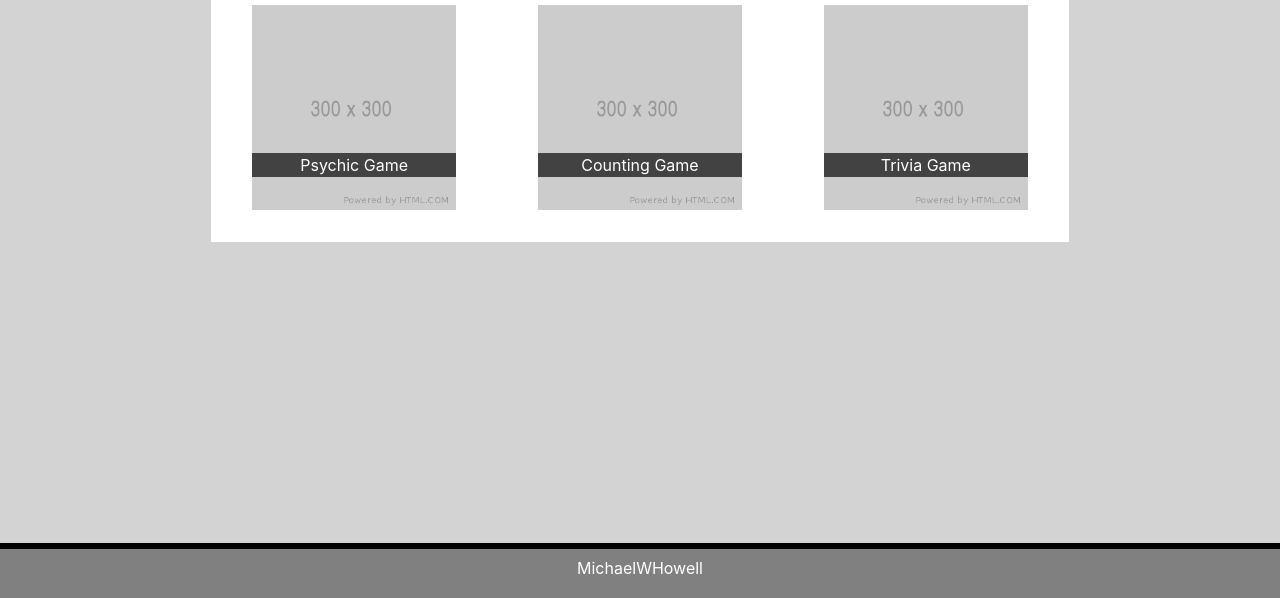
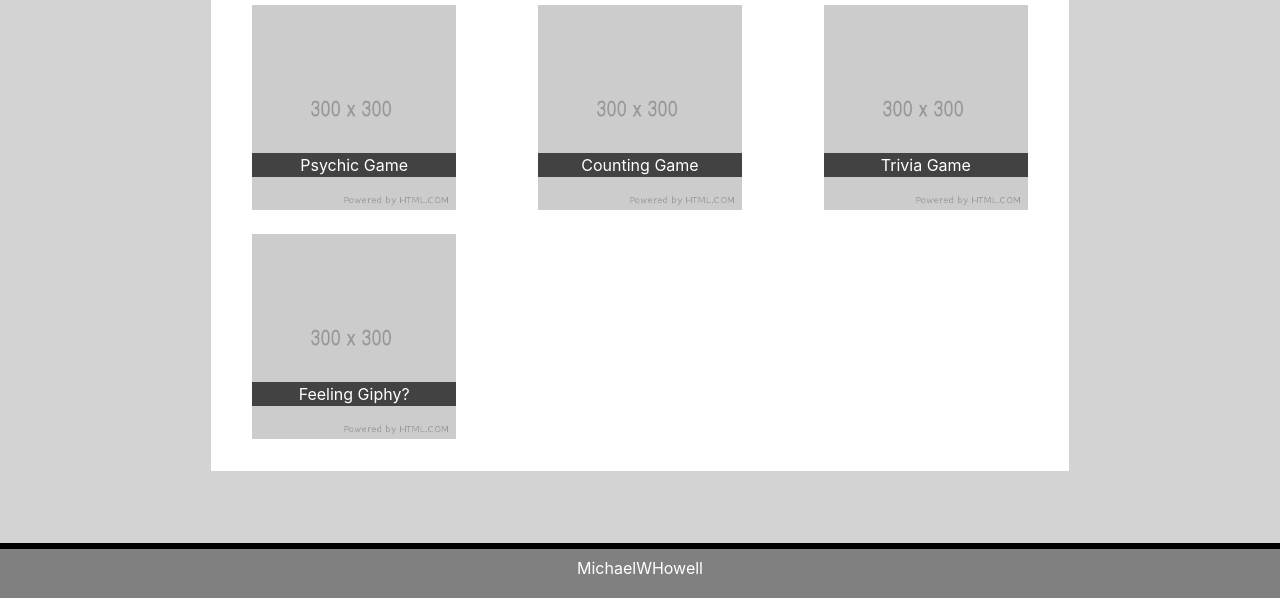
Before and after one commit to mwh1717/Bootstrap-Portfolio, a plain HTML site: page portfolio.html in a window 1280 px wide. Shown: the part 202-800 px from the top of the page. Drawn offline with nearby package versions, Linux system fonts and the light colour scheme.

Commit message:
added link to giphy

```diff
--- a/assets/css/bootstrapstyle.css
+++ b/assets/css/bootstrapstyle.css
@@ -114,6 +114,10 @@ a:hover {
     line-height: 80%;
 }
 
+#portfolioContainer {
+    margin-bottom: 5%;
+}
+
 
 
 /*MEDIA QUERY*/
--- a/portfolio.html
+++ b/portfolio.html
@@ -59,7 +59,7 @@
     </div>
 
     <!--Content-->
-    <div class="container">
+    <div class="container" id="portfolioContainer">
         <div class="row" align="center">
             <div class="col-xs-12 col-sm-12 col-md-4 col-lg-4 col-xl-4">
                 <img class="placehold" src="assets/images/placeholder.png">
@@ -74,6 +74,13 @@
                 <p class="inside"><a href="https://mwh1717.github.io/Timer-Quiz/">Trivia Game</a></p>
             </div>
         </div>
+        <div class="row" align="center">
+            <div class="col-xs-12 col-sm-12 col-md-4 col-lg-4 col-xl-4">
+                <img class="placehold" src="assets/images/placeholder.png">
+                <p class="inside"><a href="https://mwh1717.github.io/feelingGiphy/">Feeling Giphy?</a></p>
+            </div>
+
+        </div>
 
         <!--Footer-->
 <footer class="fixed-bottom">
```
